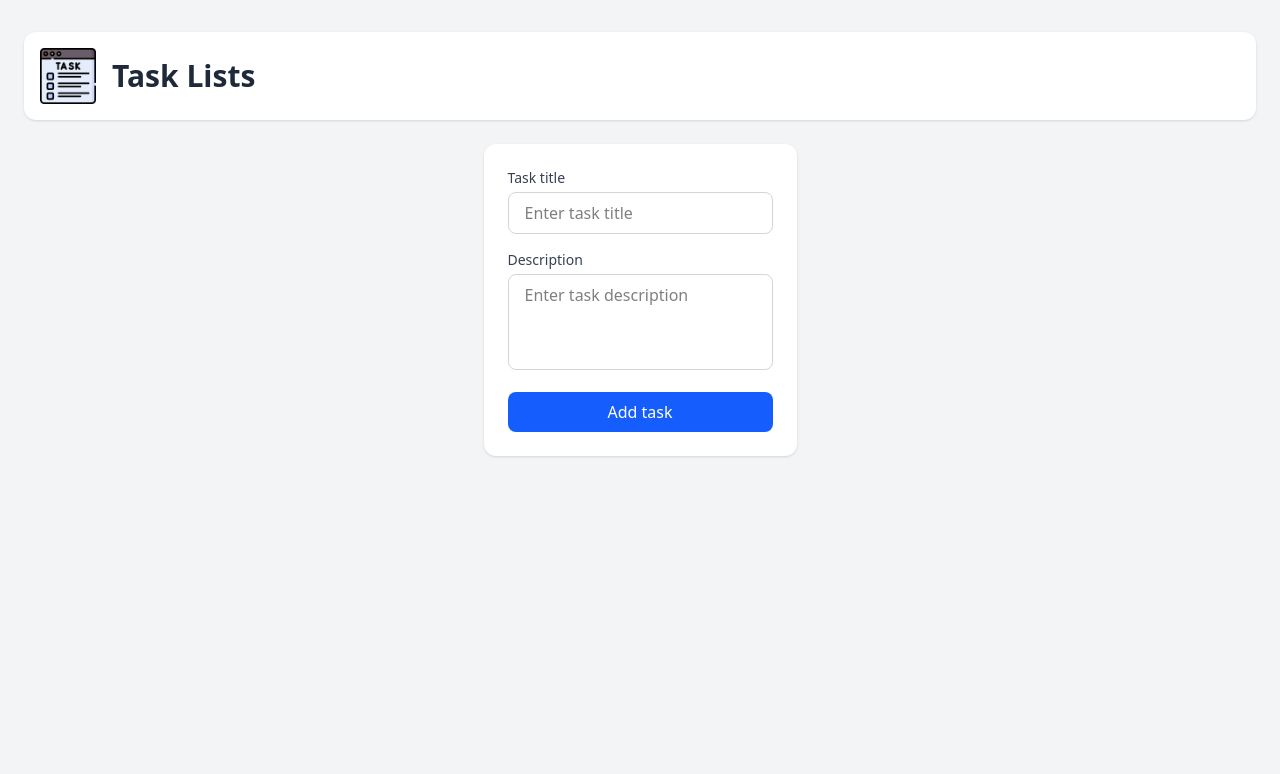
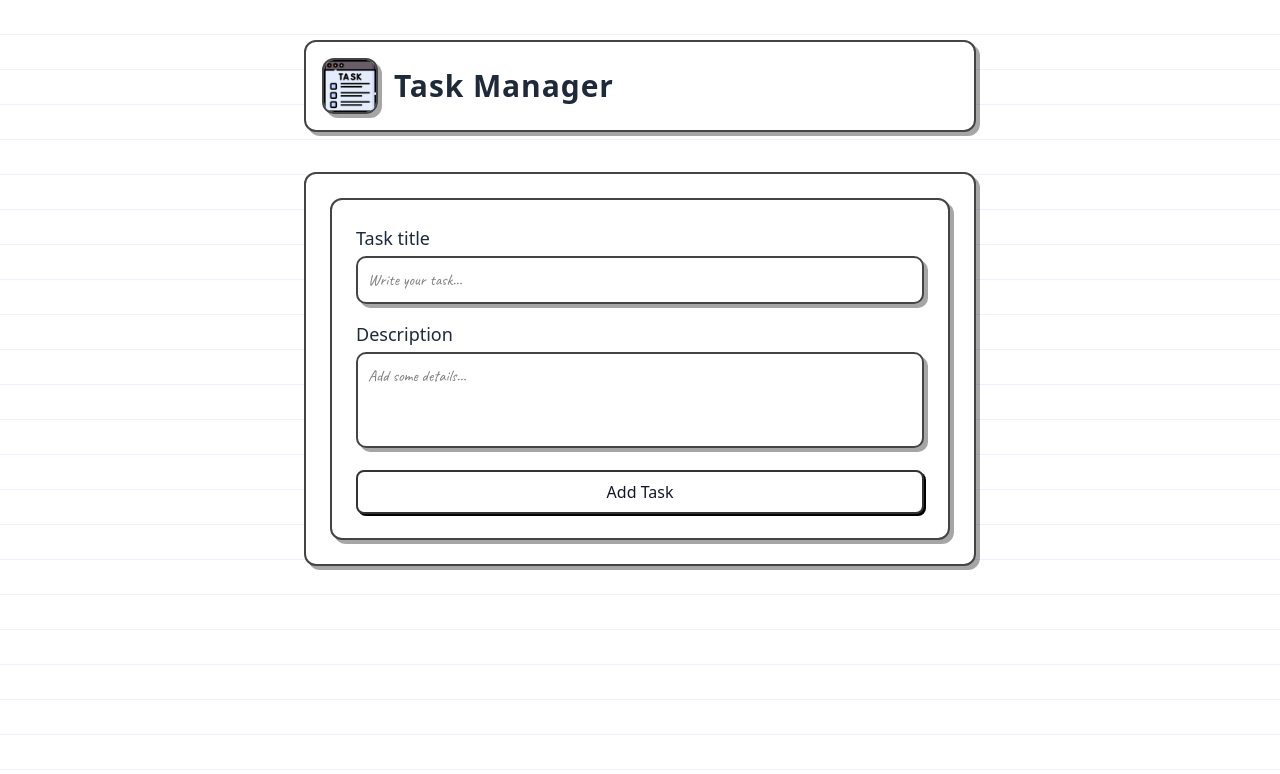
Before and after one commit to ujjwalanand678/typescript-task-manager, a React (Vite) app: page / in a window 1280 px wide. Shown: the top 774 px of the page. Built offline with nearby package versions, Linux system fonts and the light colour scheme.

Commit message:
new tailwind css added

```diff
--- a/index.html
+++ b/index.html
@@ -3,6 +3,8 @@
   <head>
     <meta charset="UTF-8" />
     <link rel="icon" type="image/svg+xml" href="/vite.svg" />
+    <link href="https://fonts.googleapis.com/css2?family=Caveat:wght@400;700&family=Patrick+Hand&display=swap" rel="stylesheet">
+
     <meta name="viewport" content="width=device-width, initial-scale=1.0" />
     <title>typescript-task-manager</title>
   </head>
--- a/src/App.tsx
+++ b/src/App.tsx
@@ -3,6 +3,7 @@ import Header from "./components/Header.tsx";
 import { useState } from "react";
 import TaskList from "./components/TaskList.tsx";
 import NewTask from "./components/NewTask.tsx";
+import { useEffect } from "react";
 
 //here we are defining a type for our task object
 //since we will be using this type in multiple places its better to export it from here so that other components can import and use it.
@@ -12,7 +13,16 @@ export type Tasks = {
   description: string;
 };
 function App() {
-  const [task, setTask] = useState<Tasks[]>([]);
+  const [task, setTask] = useState<Tasks[]>(() => {
+  const saved = localStorage.getItem("tasks");
+  return saved ? JSON.parse(saved) : [];
+});
+
+
+useEffect(() => {
+  localStorage.setItem("tasks", JSON.stringify(task));
+}, [task]);
+
 
   function handleAddTask(title: string, description: string) {
     //so to update this state here we will use the function form of the setState because we are updating based on the previous state. here we will automatically get the previous state as an argument , when react calls this function
@@ -38,20 +48,36 @@ function App() {
     });
   }
   return (
-    <main className="min-h-screen bg-gray-100 px-6 py-8">
-      <Header image={{ src: logo, alt: "logo" }}>
-        <h1 className="text-3xl font-bold text-gray-800">Task Lists</h1>
-      </Header>
+    <main className="min-h-screen px-4 py-10 bg-notebook-paper">
 
-      <div className="mt-6 flex justify-center">
-        <NewTask onAddTask={handleAddTask}/>
+      <div className="max-w-2xl mx-auto space-y-10">
+
+        {/* Header */}
+        <Header image={{ src: logo, alt: "logo" }}>
+          <h1 className="text-3xl font-bold text-gray-800 font-hand">
+            Task Manager
+          </h1>
+        </Header>
+
+        {/* Input Form */}
+        <section
+          className="
+            p-6 bg-white
+            rounded-sketch border-pencil shadow-pencil
+          "
+        >
+          <NewTask onAddTask={handleAddTask} />
+        </section>
+
+        {/* Task List */}
+        <section>
+          <TaskList task={task} onDeleteTask={handleDeleteTask} />
+        </section>
 
       </div>
 
-      <div className="mt-8">
-        <TaskList task={task} onDeleteTask={handleDeleteTask} />
-      </div>
     </main>
+
   );
 }
 
--- a/src/components/Header.tsx
+++ b/src/components/Header.tsx
@@ -5,18 +5,34 @@ type HeaderProps = {
     src: string;
     alt: string;
   };
-  children: ReactNode;
+  children: ReactNode; // ReactNode type represents any valid React content that can be rendered such as elements, strings, numbers, fragments, portals, etc.
 };
 
-const Header = ({ image, children }:  HeaderProps ) => {
-  return  <header className="flex items-center gap-4 bg-white p-4 rounded-xl shadow">
+const Header = ({ image, children }: HeaderProps) => {
+  return (
+    <header
+      className="
+        flex items-center gap-4
+        bg-white
+        p-4
+        rounded-sketch border-pencil shadow-pencil
+        filter-wobble
+      "
+    >
       <img
         src={image.src}
         alt={image.alt}
-        className="w-14 h-14 object-contain"
+        className="
+          w-14 h-14 object-contain
+          border-pencil rounded-sketch shadow-pencil
+        "
       />
-      <div className="text-gray-800">{children}</div>
+
+      <div className="text-4xl font-hand tracking-wide filter-wobble">
+        {children}
+      </div>
     </header>
+  );
 };
 
 export default Header;
--- a/src/components/NewTask.tsx
+++ b/src/components/NewTask.tsx
@@ -22,51 +22,111 @@ const NewTask = ({ onAddTask }: NewTaskProps) => {
   return (
     <form
       onSubmit={handleSubmit}
-      className="bg-white p-6 rounded-xl shadow space-y-4"
+      className="
+        bg-white
+        p-6
+        rounded-sketch
+        border-pencil
+        shadow-pencil
+        space-y-4
+        filter-wobble
+      "
     >
       <div>
         <label
           htmlFor="task"
-          className="block text-sm font-medium text-gray-700 mb-1"
+          className="
+            block
+            text-lg
+            font-hand
+            text-gray-800
+            mb-1
+            filter-wobble
+          "
         >
           Task title
         </label>
+
         <input
           type="text"
           id="task"
           name="task"
-          className="w-full rounded-lg border border-gray-300 px-4 py-2 focus:outline-none focus:ring-2 focus:ring-blue-500"
-          placeholder="Enter task title"
+          className="
+            w-full
+            px-4 py-2
+            rounded-sketch
+            border-pencil
+            shadow-pencil
+            bg-white
+            font-hand
+            focus:outline-none
+            focus:ring-0
+            filter-wobble
+          "
+          placeholder="Write your task…"
         />
       </div>
 
       <div>
         <label
           htmlFor="description"
-          className="block text-sm font-medium text-gray-700 mb-1"
+          className="
+            block
+            text-lg
+            font-hand
+            text-gray-800
+            mb-1
+            filter-wobble
+          "
         >
           Description
         </label>
+
         <textarea
           id="description"
           name="description"
-          className="w-full rounded-lg border border-gray-300 px-4 py-2 h-24 resize-none focus:outline-none focus:ring-2 focus:ring-blue-500"
-          placeholder="Enter task description"
+          className="
+            w-full
+            h-24
+            px-4 py-2
+            rounded-sketch
+            border-pencil
+            shadow-pencil
+            bg-white
+            font-hand
+            resize-none
+            focus:outline-none
+            focus:ring-0
+            filter-wobble
+          "
+          placeholder="Add some details…"
         />
       </div>
 
       <button
         type="submit"
-        className="w-full bg-blue-600 text-white py-2 rounded-lg font-medium hover:bg-blue-700 transition"
+        className="
+          w-full
+          py-2
+          bg-white
+          rounded-sketch
+          border-pencil
+          shadow-pencil
+          font-hand
+          text-gray-900
+          hover:bg-gray-100
+          active:translate-x-1 active:translate-y-1 active:shadow-none
+          transition
+          filter-wobble
+        "
       >
-        Add task
+        Add Task
       </button>
     </form>
   );
 };
 
 export default NewTask;
-
 
 //--- NOTES ---
 //about forms
--- a/src/components/TaskList.tsx
+++ b/src/components/TaskList.tsx
@@ -9,7 +9,14 @@ type TaskListProps = {
 
 const TaskList = ({ task, onDeleteTask }: TaskListProps) => {
   return (
-    <ul className="mt-4 space-y-4">
+    <ul
+      className="
+        mt-6
+        space-y-5
+        font-hand
+        filter-wobble
+      "
+    >
       {task.map((t) => (
         <li key={t.id} className="list-none">
           <TaskManager
--- a/src/components/TaskManager.tsx
+++ b/src/components/TaskManager.tsx
@@ -12,15 +12,56 @@ const TaskManager = ({
   id,
 }: TaskManagerProps) => {
   return (
-    <article className="bg-white p-4 rounded-xl shadow flex items-start justify-between border border-gray-200">
-      <div>
-        <h2 className="text-lg font-semibold text-gray-800">{title}</h2>
-        <p className="text-gray-600 mt-1">{description}</p>
+    <article
+      className="
+        bg-white
+        p-5
+        rounded-sketch
+        border-pencil
+        shadow-pencil
+        flex justify-between items-start gap-4
+        filter-wobble
+      "
+    >
+      <div className="flex-1">
+        <h2
+          className="
+            text-xl
+            font-hand
+            text-gray-900
+            filter-wobble
+          "
+        >
+          {title}
+        </h2>
+
+        <p
+          className="
+            text-gray-700
+            mt-1
+            font-hand
+            filter-wobble
+          "
+        >
+          {description}
+        </p>
       </div>
 
       <button
         onClick={() => onDelete(id)}
-        className="ml-4 px-3 py-1 rounded-lg bg-red-500 text-white text-sm shadow hover:bg-red-600 transition"
+        className="
+          shrink-0 px-3 py-1
+          rounded-sketch
+          border-pencil
+          bg-white
+          shadow-pencil
+          font-hand
+          text-red-600
+          hover:bg-red-100
+          active:translate-x-1 active:translate-y-1 active:shadow-none
+          transition
+          filter-wobble
+        "
       >
         Delete
       </button>
--- a/src/index.css
+++ b/src/index.css
@@ -1 +1,71 @@
 @import "tailwindcss";
+/* 1. Notebook paper background */
+.bg-notebook-paper {
+  background: repeating-linear-gradient(
+      to bottom,
+      #ffffff,
+      #ffffff 34px,
+      #dce3ff 35px
+    ),
+    repeating-linear-gradient(
+      to right,
+      #ffffff,
+      #ffffff 50px,
+      #fde2e2 52px
+    );
+  background-size: cover;
+}
+
+/* 2. Rough pencil border */
+.border-pencil {
+  border: 2px solid #444;
+  border-radius: 12px;
+  box-shadow: 2px 2px 0 #222;
+  filter: url(#pencil-roughness);
+}
+
+/* 3. Sketchy shadow */
+.shadow-pencil {
+  box-shadow: 4px 4px 0px rgba(0, 0, 0, 0.35);
+}
+
+/* 4. Inputs look hand-drawn */
+input, textarea {
+  border: 2px solid #444 !important;
+  border-radius: 10px !important;
+  background: #fff;
+  padding: 10px;
+  outline: none;
+  box-shadow: 2px 2px 0 #00000040;
+  font-family: "Comic Neue", "Caveat", "Patrick Hand", sans-serif;
+}
+
+/* 5. Buttons sketched */
+button {
+  border: 2px solid #333 !important;
+  background: #fff !important;
+  box-shadow: 2px 2px 0 #000 !important;
+  border-radius: 8px !important;
+  transition: all 0.1s ease;
+}
+
+button:active {
+  transform: translate(2px, 2px);
+  box-shadow: 0 0 0 #000;
+}
+
+input:hover,
+textarea:hover {
+  transform: translate(-1px, -1px);
+  box-shadow: 4px 4px 0 #666;
+}
+.button-delete {
+  border: 2px solid #d33 !important;
+  color: #d33;
+  background: white;
+  box-shadow: 2px 2px 0 #f5bcbc;
+}
+
+.button-delete:hover {
+  background: #ffecec;
+}
```
